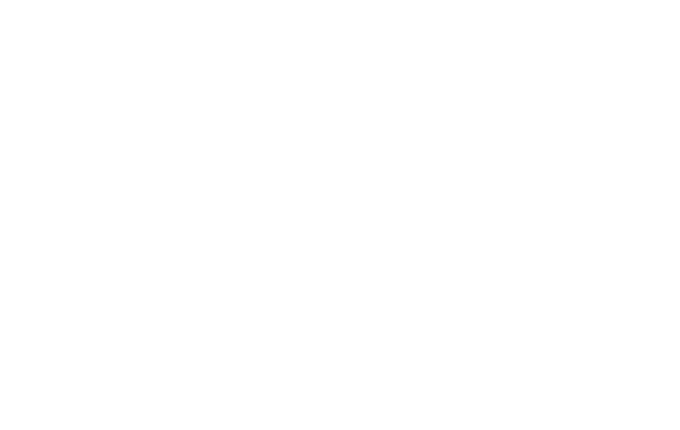
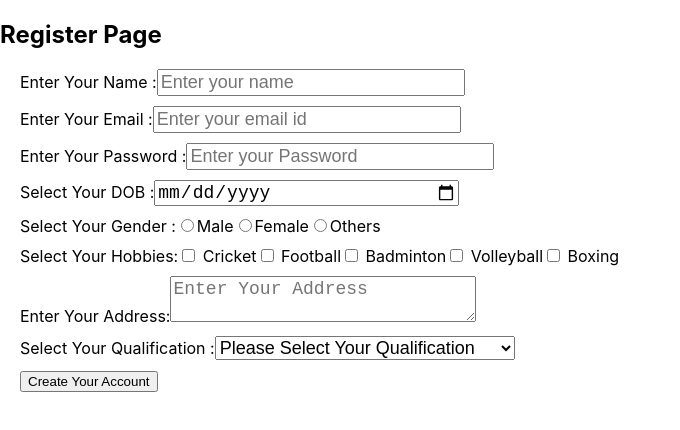
Before and after one commit to Muthusakthivel/Fita-React-22, a React (Create React App) app: page /register in a window 1280 px wide. Before the commit this address had no page. Shown: the top 430 px of the page, without its empty margins (0-680 px from the left). Built offline with nearby package versions, Linux system fonts and the light colour scheme.

Commit message:
nested routing

```diff
--- a/src/App.js
+++ b/src/App.js
@@ -1,8 +1,15 @@
 import React from 'react';
+import './styles/ui-styles.css';
 import {BrowserRouter, Routes, Route} from 'react-router-dom';
 import Form from './components/form';
 import HomePage from './pages/home';
 import About from './pages/about';
+import Contact from './pages/contact';
+import RegisterPage from './pages/register';
+import MailPage from './pages/mail';
+import InboxPage from './pages/inbox';
+import SentPage from './pages/sent';
+import TrashPage from './pages/trash';
 
 // ES6
 const App = () => {
@@ -11,7 +18,14 @@ const App = () => {
     <Routes>
     <Route path='' element={<HomePage/>}></Route>
       <Route path='about' element={<About/>}></Route>
+      <Route path='contact' element={<Contact/>}></Route>
       <Route path='form' element={<Form/>}></Route>
+      <Route path='mail' element={<MailPage/>}>
+        <Route path='inbox' element={<InboxPage/>}></Route>
+        <Route path='sent' element={<SentPage/>}></Route>
+        <Route path='trash' element={<TrashPage/>}></Route>
+      </Route>
+      <Route path='register' element={<RegisterPage/>}></Route>
     </Routes>
     </BrowserRouter>
   )
--- /dev/null
+++ b/src/pages/contact.js
@@ -0,0 +1,10 @@
+import React from "react";
+
+const Contact = () => {
+    return(
+        <div>
+            <h3>This is a Contact Page</h3>
+        </div>
+    )
+}
+export default Contact;
--- a/src/pages/home.js
+++ b/src/pages/home.js
@@ -1,8 +1,19 @@
 import React from "react";
+import { NavLink } from "react-router-dom";
 
 const HomePage = () => {
     return(
-        <div>This is a Home Page</div>
+        <div>
+            <h1>This is a Home Page</h1>
+            <NavLink to='/contact'>Go to Contact Page</NavLink>
+            <br></br>
+            <NavLink to='/about'>Go to About-us Page</NavLink>
+            <br/>
+            <NavLink to='/mail'>Go to Mail Page</NavLink>
+            <br/>
+            <NavLink to='/register'>Go to Register Page</NavLink>
+
+        </div>
     )
 }
 export default HomePage;
--- /dev/null
+++ b/src/pages/inbox.js
@@ -0,0 +1,10 @@
+import React from "react";
+
+const InboxPage = () => {
+    return(
+        <div>
+            <h3>This is a Inbox Page</h3>
+        </div>
+    )
+}
+export default InboxPage;
--- /dev/null
+++ b/src/pages/mail.js
@@ -0,0 +1,24 @@
+import React from "react";
+import { Outlet, NavLink } from "react-router-dom";
+
+const MailPage = () => {
+  return (
+    <div className="container">
+      <div className="header"></div>
+      <div className="main-content">
+        <div className="sidebar">
+          <NavLink to="/mail/inbox">Inbox Page</NavLink>
+          <br />
+          <NavLink to="/mail/sent">Sent Page</NavLink>
+          <br />
+          <NavLink to="/mail/trash">Trash Page</NavLink>
+          <br />
+        </div>
+        <div className="content">
+          <Outlet></Outlet>
+        </div>
+      </div>
+    </div>
+  );
+};
+export default MailPage;
--- /dev/null
+++ b/src/pages/register.js
@@ -0,0 +1,56 @@
+import React from "react";
+
+const RegisterPage = () => {
+    return(
+        <div>
+            <h2>Register Page</h2>
+            <div className="space">
+                <label className="register-label">Enter Your Name :</label>
+                <input type="text" placeholder="Enter your name" className="register-input"/>
+            </div>
+            <div className="space">
+                <label className="register-label">Enter Your Email :</label>
+                <input type="email" placeholder="Enter your email id" className="register-input"/>
+            </div>
+            <div className="space">
+                <label className="register-label">Enter Your Password :</label>
+                <input type="password" placeholder="Enter your Password" className="register-input"/>
+            </div>
+            <div className="space">
+                <label className="register-label">Select Your DOB :</label>
+                <input type="date" className="register-input"/>
+            </div>
+            <div className="space">
+                <label className="register-label">Select Your Gender :</label>
+                <input type="radio"  className="register-selection" name="gender"/>Male
+                <input type="radio"  className="register-selection" name="gender"/>Female
+                <input type="radio"  className="register-selection" name="gender"/>Others
+            </div>
+            <div className="space">
+                <label className='register-label'>Select Your Hobbies:</label>
+                <input type="checkbox" name="hobbies"/> Cricket
+                <input type="checkbox" name="hobbies"/> Football
+                <input type="checkbox" name="hobbies"/> Badminton
+                <input type="checkbox" name="hobbies"/> Volleyball
+                <input type="checkbox" name="hobbies"/> Boxing
+            </div>
+            <div className="space">
+                <label className='register-label'>Enter Your Address:</label>
+                <textarea placeholder="Enter Your Address" className="register-input"/>
+            </div>
+            <div className="space">
+                <label className='register-label'>Select Your Qualification :</label>
+                <select className="register-input" defaultValue={""}>
+                    <option disabled value="">Please Select Your Qualification</option>
+                    <option>Under Graduate</option>
+                    <option>Post Graduate</option>
+                    <option>Masters Degree</option>
+                </select>
+            </div>
+            <div className="space">
+                <button>Create Your Account</button>
+            </div>
+        </div>
+    )
+}
+export default RegisterPage;
--- /dev/null
+++ b/src/pages/sent.js
@@ -0,0 +1,10 @@
+import React from "react";
+
+const SentPage = () => {
+    return(
+        <div>
+            <h3>This is a Sent Page</h3>
+        </div>
+    )
+}
+export default SentPage;
--- /dev/null
+++ b/src/pages/trash.js
@@ -0,0 +1,10 @@
+import React from "react";
+
+const TrashPage = () => {
+    return(
+        <div>
+            <h3>This is a Trash Page</h3>
+        </div>
+    )
+}
+export default TrashPage;
--- a/src/styles/ui-styles.css
+++ b/src/styles/ui-styles.css
@@ -55,7 +55,7 @@
   }
 
   .register-input{
-      font-size: 22px;
+    font-size: 18px;
     width: 300px;
   }
 
```
Lines whose indentation alone changed are shown as unchanged.
